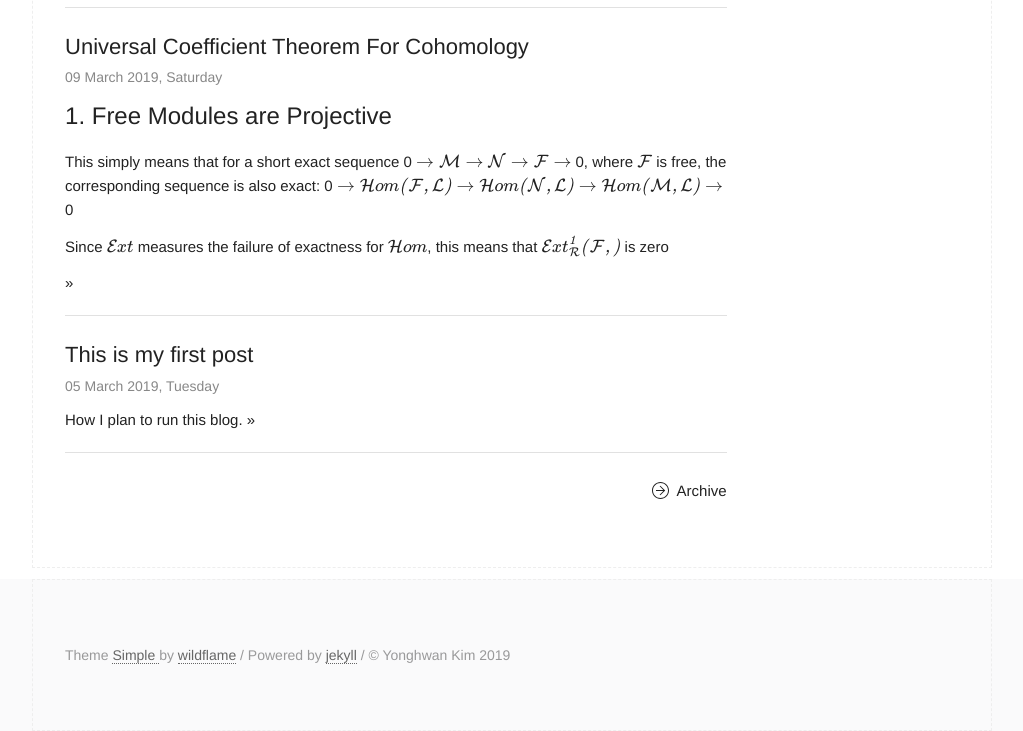
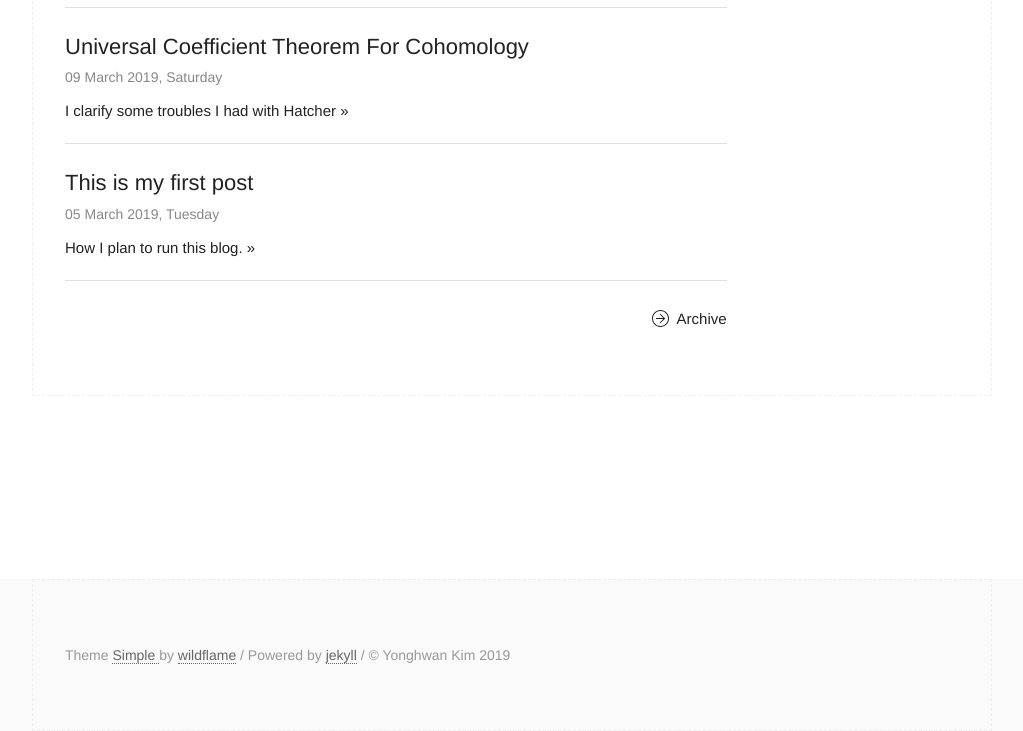
Before and after one commit to kimyh4306/kimyh4306.github.com, a Jekyll site: the page built from index.html, in a window 1280 px wide, cut to the strip 169-900 px from the top of the page. Shown: the whole strip, without its empty margins (128-1151 px from the left). Built offline with Jekyll 4.4.1, drawn with Linux system fonts in a browser that asks for light colours; formulas are drawn with MathJax 3.

Commit message:
Update 2019-03-09-Universal Coefficient Theorem.md

```diff
--- a/_posts/2019-03-09-Universal Coefficient Theorem.md
+++ b/_posts/2019-03-09-Universal Coefficient Theorem.md
@@ -2,7 +2,7 @@
 layout: post
 title: Universal Coefficient Theorem For Cohomology
 category: Algebraic Topology
-description:
+description: I clarify some troubles I had with Hatcher
 ---
 
 
```
